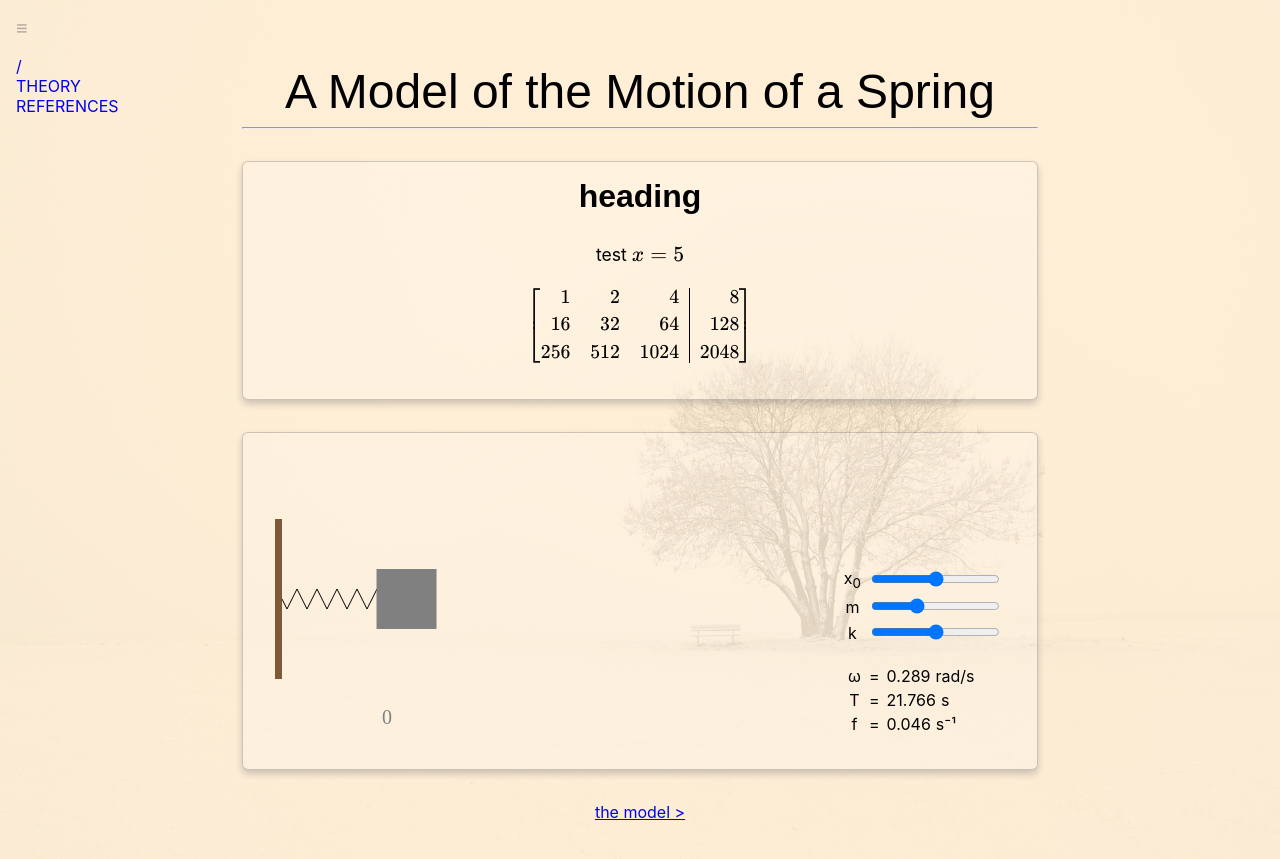
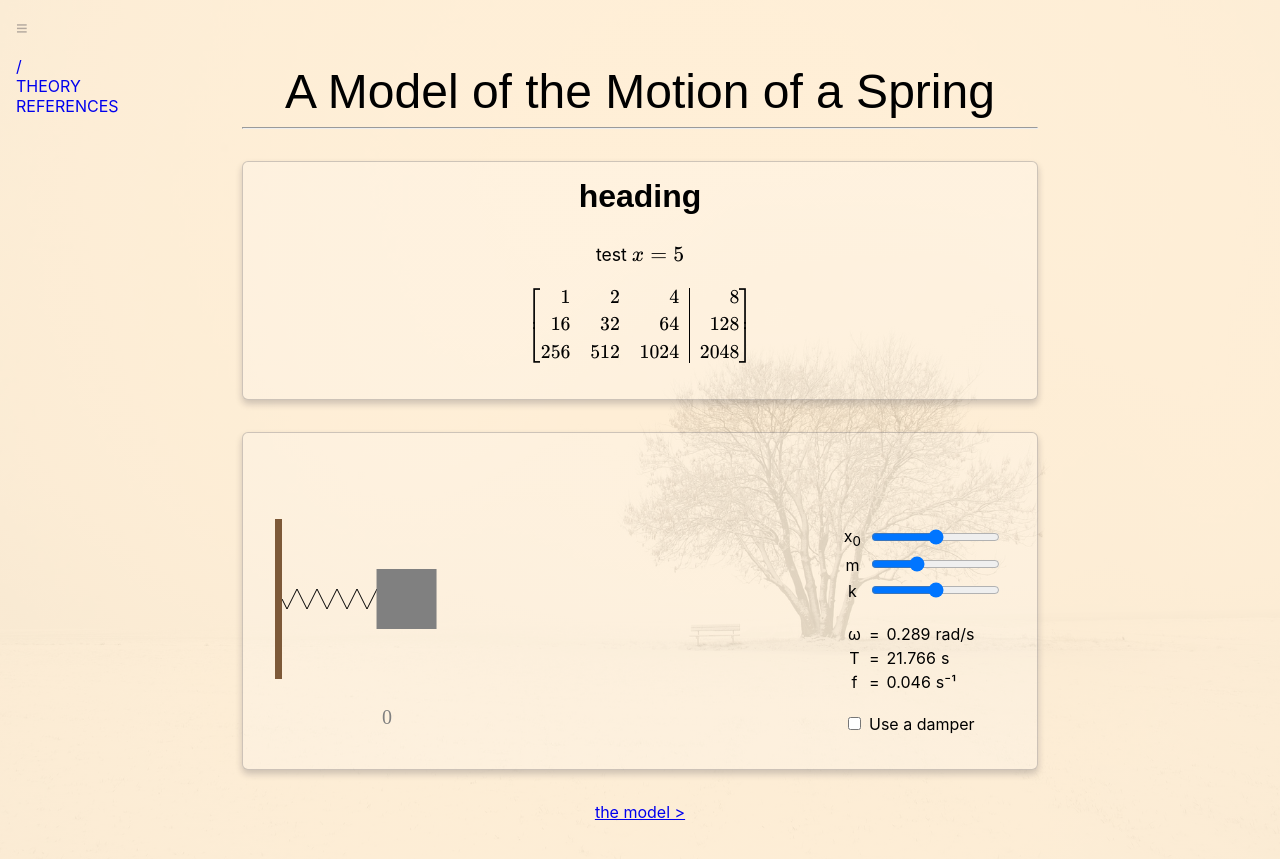
Before and after one commit to dulldesk/spring, a Jekyll site: the page built from index.md, in a window 1280 px wide. Shown: the top 859 px of the page. Built offline with Jekyll 4.4.1, drawn with Linux system fonts in a browser that asks for light colours; some web fonts are replaced.

Commit message:
Add damper support

```diff
--- a/_includes/demo.html
+++ b/_includes/demo.html
@@ -17,6 +17,10 @@
 				<td><label for="k">k</label></td>
 				<td><input type="range" id="k" name="k" min="0" max="10" step="1"></td>
 			</tr>
+			<tr id="damper-input">
+				<td><label for="b">b</label></td>
+				<td><input type="range" id="b" name="b" min="0" max="10" step="1"></td>
+			</tr>
 		</tbody>
 		<tr class="br"></tr>
 		<tbody class="outputs">
@@ -33,6 +37,14 @@
 				<td id="f" data-units="s⁻¹"></td>
 			</tr>
 		</tbody>
+		<tr class="br"></tr>
+		<tbody>
+			<tr>
+				<td><input type="checkbox" id="damper"></td>
+				<td><label for="damper">Use a damper</label></td>
+			</tr>
+		</tbody>
 	</table>
 </div>
-<script src="/assets/js/demo.js"></script>
+<script src="https://code.jquery.com/jquery-3.6.0.slim.min.js"></script>
+<script src="/assets/js/demo.js" defer></script>
--- a/assets/js/demo.js
+++ b/assets/js/demo.js
@@ -19,13 +19,20 @@ const SPRING = {
 const getMass = () => getInput("m");
 const getK = () => getInput("k");
 const getX0 = () => getInput("x0");
+const getB = () => getInput("b");
 
 drawWall();
 drawAxis();
 
+$("#damper-input").hide();
 setOutputs(getK(), getMass());
 document.getElementById("m").addEventListener("input", onInputChange);
 document.getElementById("k").addEventListener("input", onInputChange);
+document.getElementById("damper").addEventListener("change", toggleDamper);
+
+// var req;
+var calculateX = calculateXNoDamper;
+
 let previousTimeStamp = -1;
 function animate(t) {
 	if (t != previousTimeStamp) {
@@ -40,8 +47,11 @@ function animate(t) {
 	}
 	req = requestAnimationFrame(animate);
 }
-function calculateX(t, init_dist=DIST_FROM_WALL) {
+function calculateXNoDamper(t, init_dist=DIST_FROM_WALL) {
 	return getX0() * Math.cos(t/40 * Math.sqrt(getK() / getMass()))+init_dist;
+}
+function calculateXWithDamper(t, init_dist=DIST_FROM_WALL) {
+	return 200;
 }
 function drawSpring(mass_x, k) {
 	ctx.fillStyle = 'black';
@@ -92,3 +102,14 @@ function getInput(id) {
 function onInputChange() {
 	setOutputs(getK(), getMass());
 }
+function toggleDamper() {
+	// cancelAnimationFrame(req);
+
+	if ($("#damper-input").is(":visible")) {
+		$("#damper-input").hide();
+		calculateX = calculateXNoDamper;
+	} else {
+		$("#damper-input").show();
+		calculateX = calculateXWithDamper;
+	}
+}
```
